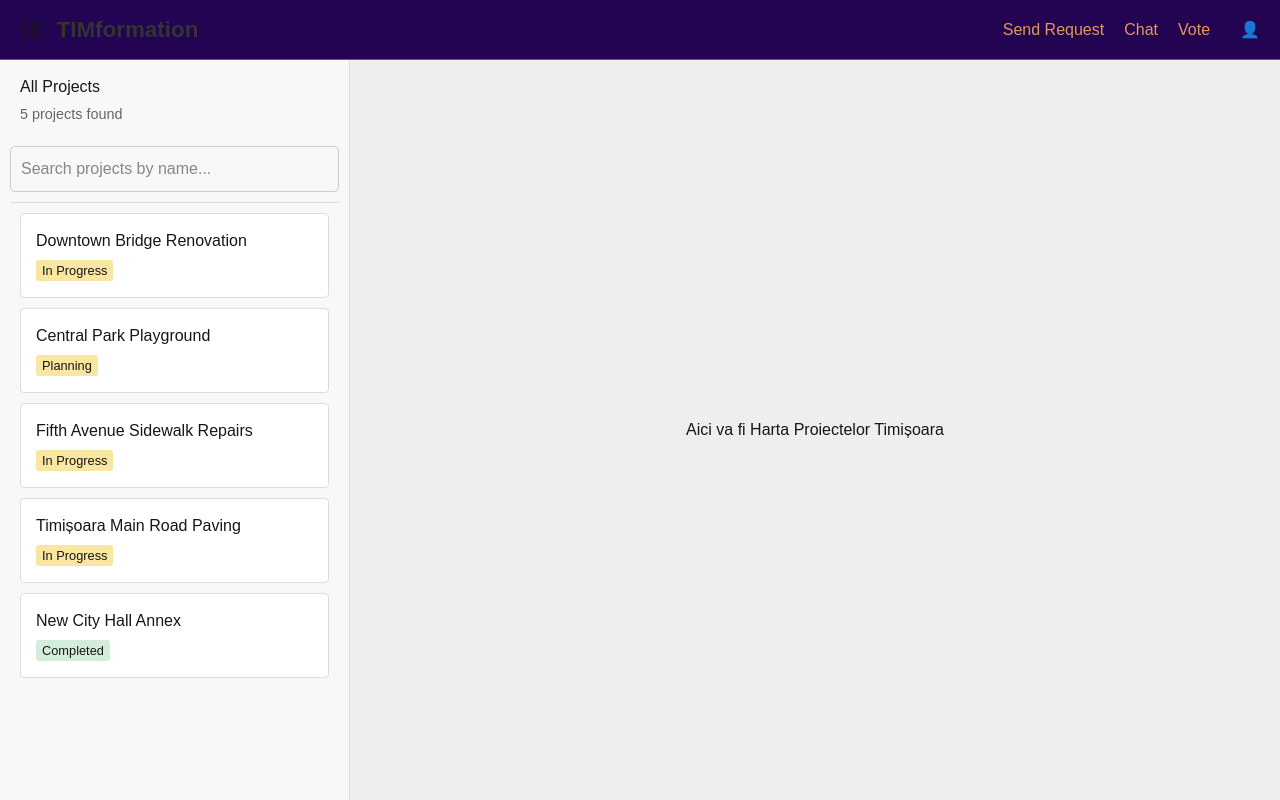
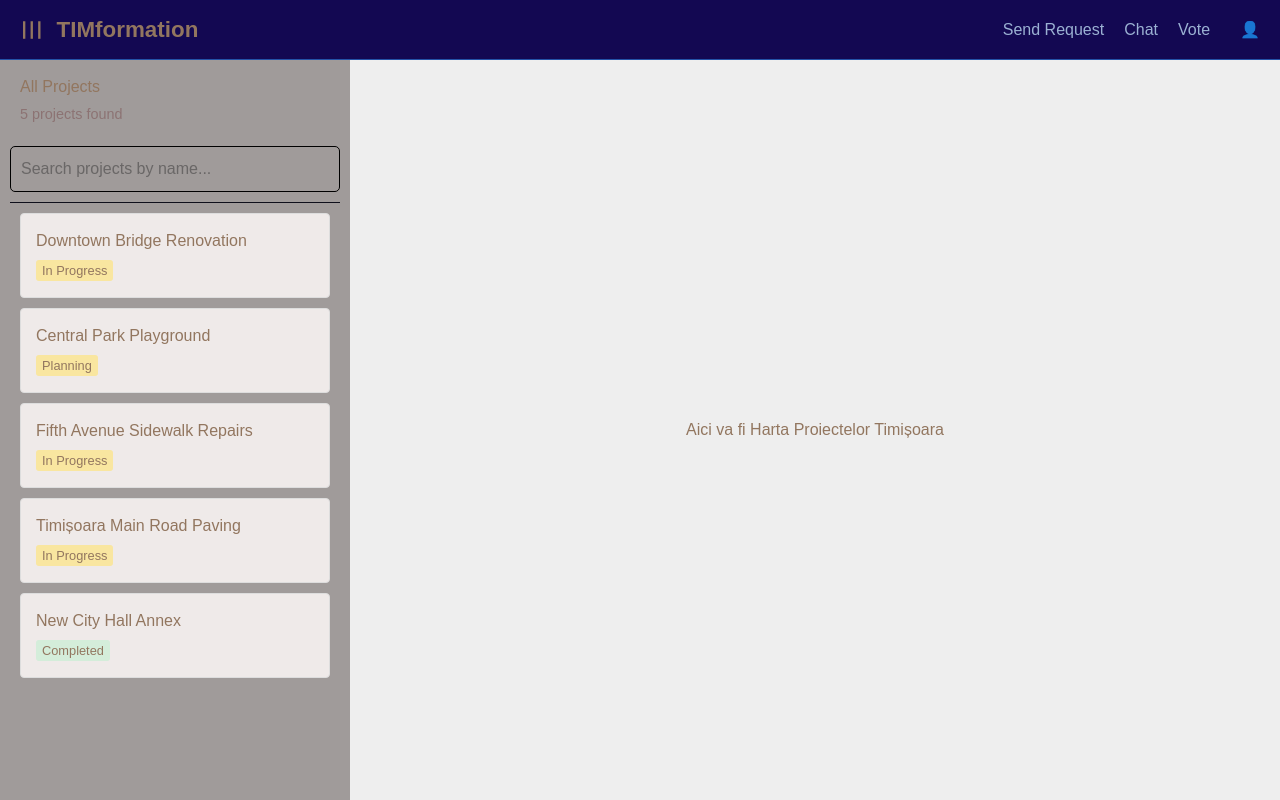
Before and after one commit to ioana-28/TIMformation, a Next.js app in the folder timformation/: page / in a window 1280 px wide. Built offline with nearby package versions, Linux system fonts and the light colour scheme.

Commit message:
colors i don t like

```diff
--- a/timformation/app/layout.tsx
+++ b/timformation/app/layout.tsx
@@ -1,6 +1,6 @@
-// timformation/app/layout.tsx
 
-import './globals.css'; // Make sure this is imported
+
+import './globals.css';
 
 export default function RootLayout({
   children,
@@ -9,7 +9,7 @@ export default function RootLayout({
 }) {
   return (
     <html lang="en">
-      {/* Apply full height and minimal margin/padding to body */}
+
       <body style={{ margin: 0, padding: 0, height: '100vh', overflow: 'hidden' }}>
         {children}
       </body>
--- a/timformation/components/Header.tsx
+++ b/timformation/components/Header.tsx
@@ -1,10 +1,10 @@
-// timformation/components/Header.tsx (New Top Bar Structure)
+
 import Link from 'next/link';
 import React from 'react';
 
 interface HeaderProps {
     onMenuToggle: () => void;
-    isOpen: boolean; // <-- ADDED: To determine icon state
+    isOpen: boolean;
 }
 
 const headerStyle: React.CSSProperties = {
@@ -12,26 +12,26 @@ const headerStyle: React.CSSProperties = {
   justifyContent: 'space-between',
   alignItems: 'center',
   padding: '10px 20px',
-  backgroundColor: '#220453ff',
-  borderBottom: '1px solid #226bafff',
-  boxShadow: '0 2px 4px rgba(0,0,0,0.05)',
-  height: '60px', // Fixed height for the header
+  backgroundColor: '#130852ff',
+  borderBottom: '1px solid #2452a7ff',
+  boxShadow: '0 2px 4px rgba(16, 136, 60, 0.05)',
+  height: '60px',
 };
 
 const linkStyle: React.CSSProperties = {
   marginLeft: '20px',
   textDecoration: 'none',
-  color: '#e19956ff',
+  color: '#9bb1d3ff',
   fontSize: '1em',
 };
 
 
-// Define the style for the hamburger icon
+
 const iconBaseStyle: React.CSSProperties = {
     fontSize: '1.5em',
     cursor: 'pointer',
     marginRight: '15px',
-    // 2. ADD Transition for smooth rotation
+
     transition: 'transform 0.3s ease-in-out',
 };
 
@@ -39,27 +39,27 @@ export default function Header({ onMenuToggle, isOpen }: HeaderProps) {
 
     const iconRotatedStyle: React.CSSProperties = {
         ...iconBaseStyle,
-        transform: isOpen ? 'rotate(90deg)' : 'rotate(0deg)', // Rotate 90 degrees when open
+        transform: isOpen ? 'rotate(90deg)' : 'rotate(0deg)',
     };
   return (
     <header style={headerStyle}>
 
-      {/* Left Side: Logo and Title */}
+
       <div style={{ display: 'flex', alignItems: 'center' }}>
 
             <span
-              style={iconRotatedStyle} // <-- Apply the dynamic style
+              style={iconRotatedStyle}
               onClick={onMenuToggle}
             >
-              ☰ {/* Using the standard hamburger character */}
+              ☰
             </span>
 
-            <Link href="/" style={{ textDecoration: 'none', color: '#333', fontSize: '1.4em', fontWeight: 'bold' }}>
+            <Link href="/" style={{ textDecoration: 'none', color: '#92765fff', fontSize: '1.4em', fontWeight: 'bold' }}>
               TIMformation
             </Link>
           </div>
 
-      {/* Right Side: Action Buttons */}
+
       <nav style={{ display: 'flex' }}>
         <Link href="/request" style={linkStyle}>
           Send Request
@@ -70,7 +70,7 @@ export default function Header({ onMenuToggle, isOpen }: HeaderProps) {
         <Link href="/vote" style={linkStyle}>
           Vote
         </Link>
-        {/* Profile Icon Placeholder */}
+
         <span style={{ ...linkStyle, marginLeft: '30px' }}>👤</span>
       </nav>
     </header>
--- a/timformation/components/ProjectList.tsx
+++ b/timformation/components/ProjectList.tsx
@@ -13,8 +13,7 @@ interface ProjectListProps {
 
 const listContainerBaseStyle: React.CSSProperties = {
 
-    backgroundColor: '#f8f8f8',
-    borderRight: '1px solid #ddd',
+    backgroundColor: '#a09b9a',
     height: '100%',
     overflowY: 'auto',
 
@@ -25,15 +24,16 @@ const listContainerBaseStyle: React.CSSProperties = {
 
 const searchContainerStyle: React.CSSProperties = {
     padding: '10px 0',
-    borderBottom: '1px solid #ddd',
+    borderBottom: '1px solid #0f0f1bff',
     marginBottom: '10px',
+    color: '#333',
 };
 
 
 const inputStyle: React.CSSProperties = {
     width: '100%',
     padding: '10px',
-    border: '1px solid #ccc',
+    border: '1px solid #000000ff',
     borderRadius: '5px',
     boxSizing: 'border-box',
     fontSize: '1em',
@@ -79,7 +79,7 @@ export default function ProjectList({ isOpen }: ProjectListProps) {
 
                     <div style={{ padding: '0 10px' }}>
                         <h3 style={{ margin: 0 }}>All Projects</h3>
-                        <p style={{ margin: '5px 0 10px 0', fontSize: '0.9em', color: '#666' }}>
+                        <p style={{ margin: '5px 0 10px 0', fontSize: '0.9em', color: '#8c7373ff' }}>
                             {filteredProjects.length} projects found
                         </p>
                     </div>
@@ -101,7 +101,7 @@ export default function ProjectList({ isOpen }: ProjectListProps) {
 
                             <div
                                 key={project.id}
-                                style={{ border: '1px solid #ddd', padding: '15px', marginBottom: '10px', backgroundColor: 'white', borderRadius: '4px' }}
+                                style={{ border: '1px solid #ddd', padding: '15px', marginBottom: '10px', backgroundColor: '#efeae9ff', borderRadius: '4px' }}
                             >
                                 <h4 style={{ margin: '0 0 5px 0' }}>{project.name}</h4>
                                 <span style={{ backgroundColor: project.status === 'Completed' ? '#d4edda' : '#f9e6a0', padding: '3px 6px', fontSize: '0.8em', borderRadius: '3px' }}>
--- a/timformation/components/mainLayout.tsx
+++ b/timformation/components/mainLayout.tsx
@@ -7,9 +7,11 @@ import ProjectList from './ProjectList';
 
 const pageContainerStyle: React.CSSProperties = {
   display: 'flex',
+  color: '#92765fff',
   flexDirection: 'column',
-  height: '100vh', // Full viewport height
-  overflow: 'hidden', // Prevents body scrollbars
+  height: '100vh',
+  overflow: 'hidden',
+
 };
 
 export default function MainLayout({ children }: { children: React.ReactNode }) {
@@ -38,7 +40,7 @@ export default function MainLayout({ children }: { children: React.ReactNode })
     <div style={pageContainerStyle}>
 
 
-      <Header onMenuToggle={toggleSidebar} isOpen={isSidebarOpen} /> {/* <-- UPDATED */}
+      <Header onMenuToggle={toggleSidebar} isOpen={isSidebarOpen} />
 
       <div style={contentAreaStyle}>
 
```
